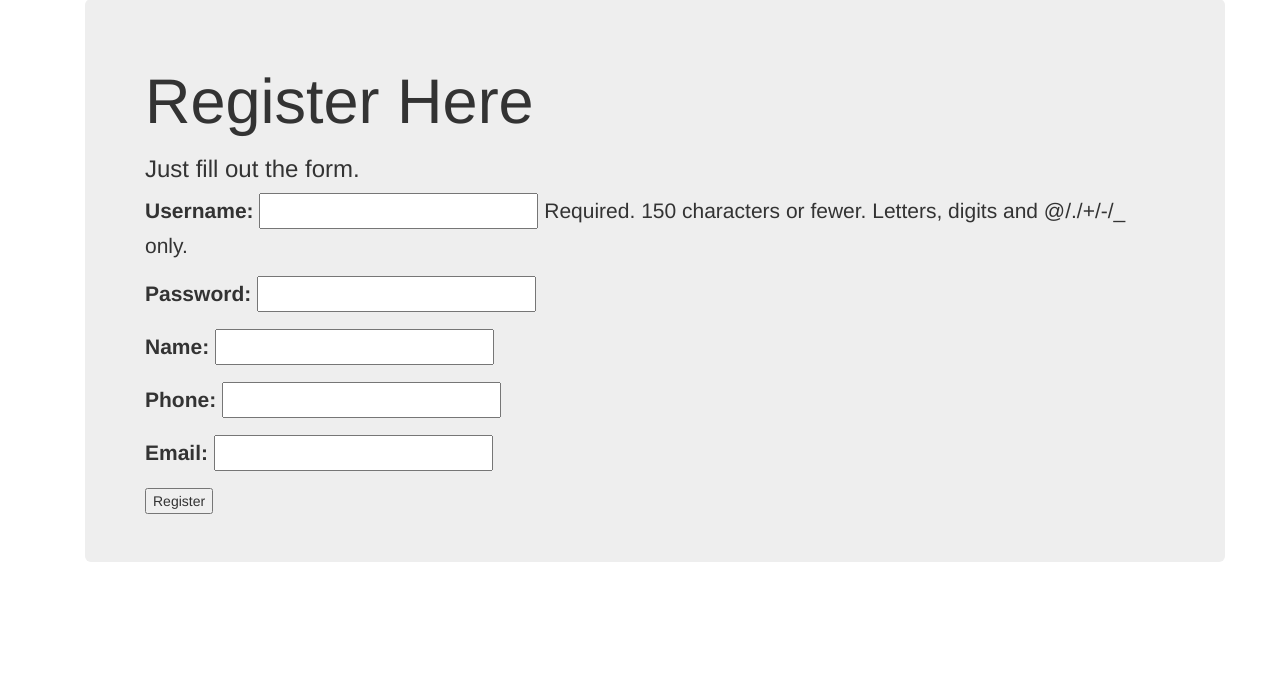
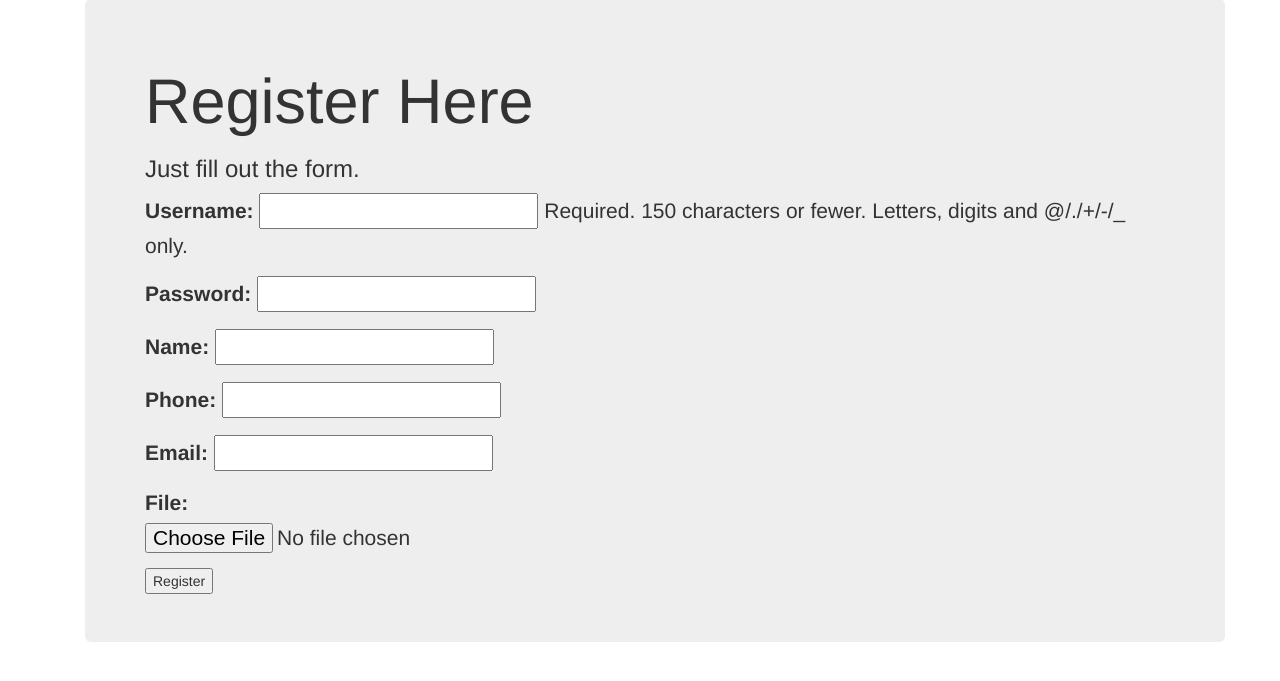
Before and after one commit to avigupta2798/LoginSystem, a Django app: page /Login/register/ in a window 1280 px wide. Shown: the part 72-753 px from the top of the page. Run offline with Django 3.2, Linux system fonts and the light colour scheme; some libraries are stand-ins or nearby versions.

Commit message:
committed

```diff
--- a/Login/forms.py
+++ b/Login/forms.py
@@ -12,4 +12,4 @@ class UserForm(forms.ModelForm):
 class UserProfileInfoForm(forms.ModelForm):
      class Meta():
          model = UserProfileInfo
-         fields = ('id','name','phone','email')
+         fields = ('id','name','phone','email','file')
--- a/Login/models.py
+++ b/Login/models.py
@@ -10,9 +10,13 @@ class UserProfileInfo(models.Model):
     name = models.CharField(max_length=100)
     phone = models.CharField(max_length=13)
     email = models.EmailField(max_length=100, null=True, blank=True)
+    file = models.FileField(null=True, blank=True)
 
     def __user__(self):
         return "%s" % self.user.username
 
     def __str__(self):
         return "%s" % self.name
+
+    def __str__(self):
+        return "%s" % self.file.name
--- a/Login/templates/Login/index.html
+++ b/Login/templates/Login/index.html
@@ -2,7 +2,7 @@
 {% block body_block %}
 <div class="container">
   <div class="jumbotron">
-    <h1>Welcome to the Intellify !</h1>
+    <h1>Welcome to the Login System !</h1>
     {% if user.is_authenticated %}
         <h2>Hello {{ user.username }}</h2>
     {% else %}
--- a/Login/templates/Login/user_profile.html
+++ b/Login/templates/Login/user_profile.html
@@ -20,10 +20,11 @@
       </nav>
             <div class="container">
               <div class="jumbotron">
-                <h1>Welcome to the Intellify !</h1>
+                <h1>Welcome to the Login System !</h1>
                     <h2>{{ user.name }}</h2>
                     <h2>{{ user.phone }}</h2>
                     <h2>{{ user.email }}</h2>
+                    <h2>{{ user.file }}</h2>
               </div>
             </div>
           {% else %}
--- a/Login/views.py
+++ b/Login/views.py
@@ -4,6 +4,7 @@ from Login.forms import UserForm,UserProfileInfoForm
 from django.contrib.auth import authenticate, login, logout
 from django.http import HttpResponseRedirect, HttpResponse
 from django.urls import reverse
+from django.core.files.storage import FileSystemStorage
 from django.contrib.auth.decorators import login_required
 from Login.models import UserProfileInfo
 
@@ -24,8 +25,10 @@ def register(request):
     if request.method == 'POST':
         user_form = UserForm(data=request.POST)
         profile_form = UserProfileInfoForm(data=request.POST)
+
         if user_form.is_valid() and profile_form.is_valid():
             user = user_form.save()
+            fss = FileSystemStorage()
             user.set_password(user.password)
             user.save()
             profile = profile_form.save(commit=False)
--- a/LoginSystem/settings.py
+++ b/LoginSystem/settings.py
@@ -25,7 +25,7 @@ SECRET_KEY = '1$gdq(ng%%%nkbg1szb!#gr)8a7owny8k15e0y&r$@%@ioo%8$'
 # SECURITY WARNING: don't run with debug turned on in production!
 DEBUG = True
 
-ALLOWED_HOSTS = ['']
+ALLOWED_HOSTS = ['127.0.0.1']
 
 
 # Application definition
@@ -43,7 +43,6 @@ INSTALLED_APPS = [
 ]
 
 MIDDLEWARE = [
-    'whitenoise.middleware.WhiteNoiseMiddleware',
     'django.middleware.security.SecurityMiddleware',
     'django.contrib.sessions.middleware.SessionMiddleware',
     'django.middleware.common.CommonMiddleware',
@@ -126,3 +125,5 @@ USE_TZ = True
 # https://docs.djangoproject.com/en/3.1/howto/static-files/
 
 STATIC_URL = '/static/'
+MEDIA_ROOT = os.path.join(BASE_DIR, 'media')
+MEDIA_URL = '/media/'
--- a/runtime.txt
+++ /dev/null
@@ -1 +0,0 @@
-python-3.8.5
```
Also changed, not shown: Login/migrations/0002_userprofileinfo_file.py (added), 1 other file.
